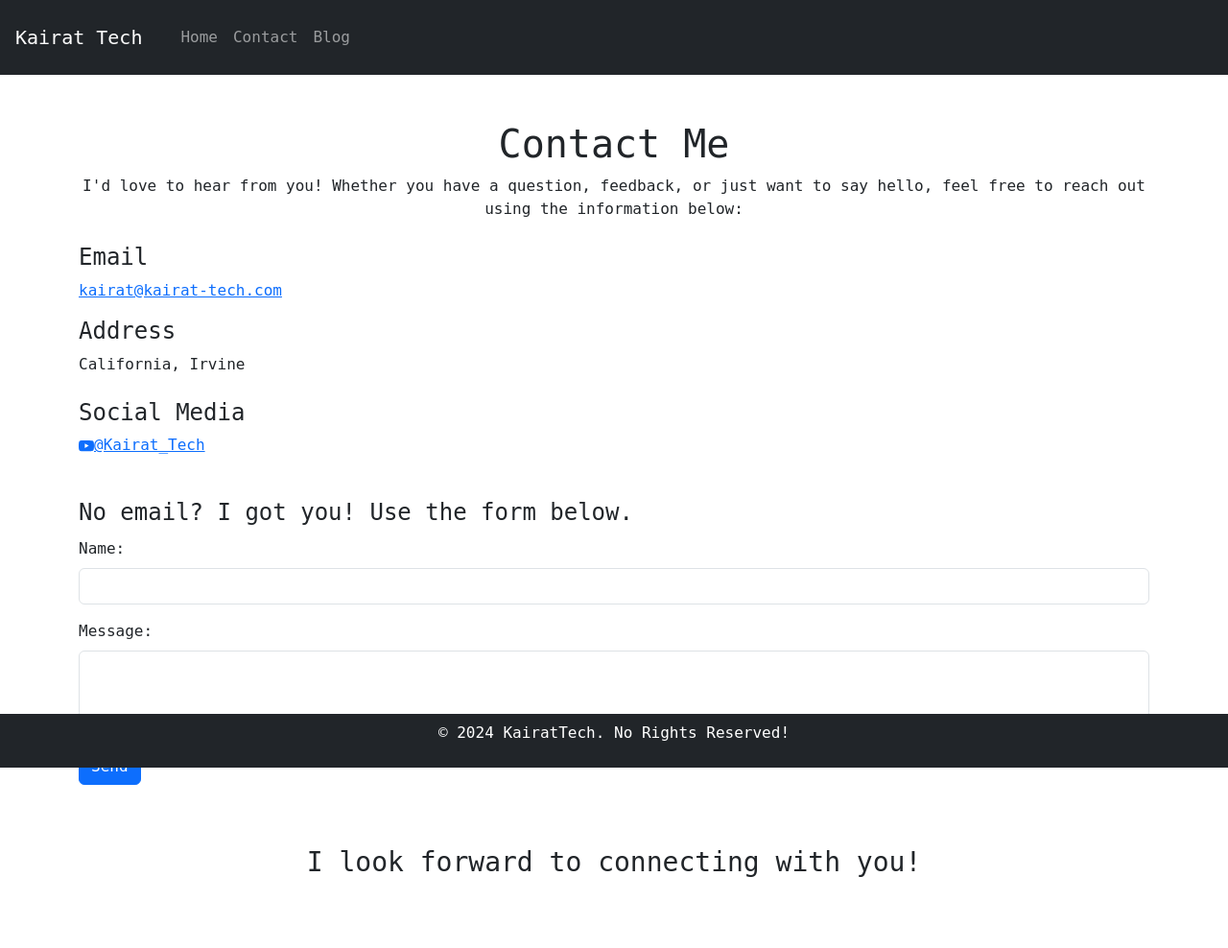
After one commit to kairat-beep/MyAwesomeBlog, a Django app: page /contact/ in a window 1280 px wide. The commit adds this page. Shown: the whole page at 96% size. Run offline with Django 5.2, Linux system fonts and the light colour scheme.

Commit message:
Contact Form

```diff
--- /dev/null
+++ b/contact/admin.py
@@ -0,0 +1,5 @@
+from django.contrib import admin
+
+from contact.models import ContactMessage
+
+admin.site.register(ContactMessage)
--- /dev/null
+++ b/contact/apps.py
@@ -0,0 +1,6 @@
+from django.apps import AppConfig
+
+
+class ContactConfig(AppConfig):
+    default_auto_field = "django.db.models.BigAutoField"
+    name = "contact"
--- /dev/null
+++ b/contact/forms.py
@@ -0,0 +1,16 @@
+from django.forms import ModelForm, Textarea
+
+from .models import ContactMessage
+
+
+class ContactMessageForm(ModelForm):
+
+    class Meta:
+        model = ContactMessage
+        fields = "__all__"
+        widgets = {"message": Textarea(attrs={"rows": 3})}
+
+    def __init__(self, *args, **kwargs):
+        super().__init__(*args, **kwargs)
+        for field in self.fields:
+            self.fields[field].widget.attrs["class"] = "form-control"
--- /dev/null
+++ b/contact/models.py
@@ -0,0 +1,10 @@
+from django.db import models
+
+
+class ContactMessage(models.Model):
+
+    name = models.CharField(max_length=80)
+    message = models.CharField(max_length=500)
+
+    def __str__(self):
+        return f"{self.name} : {self.message}"
--- /dev/null
+++ b/contact/static/contact.js
@@ -0,0 +1,4 @@
+$(function(){
+	$(".contact div").addClass("form-group mb-3");
+	$(".contact div label").addClass("form-label");
+})
--- /dev/null
+++ b/contact/tests.py
@@ -0,0 +1 @@
+# Create your tests here.
--- /dev/null
+++ b/contact/views.py
@@ -0,0 +1,23 @@
+from django.contrib.messages.views import SuccessMessageMixin
+from django.utils.html import escape
+from django.views.generic.edit import FormView
+
+from contact.forms import ContactMessageForm
+from contact.models import ContactMessage
+
+
+class ContactMessageView(SuccessMessageMixin, FormView):
+
+    template_name = "contact/contact.html"
+    form_class = ContactMessageForm
+    success_url = "thanks"
+    success_message = "%(name)s"
+
+    def form_valid(self, form):
+
+        # Clean user data. Just in case
+        ContactMessage.objects.create(
+            name=escape(form.cleaned_data["name"]),
+            message=escape(form.cleaned_data["message"]),
+        )
+        return super().form_valid(form)
--- a/django_project/settings.py
+++ b/django_project/settings.py
@@ -71,6 +71,7 @@ INSTALLED_APPS = [
     "blog",
     "post",
     "axes",
+    "contact",
 ]
 
 MIDDLEWARE = [
@@ -171,7 +172,7 @@ STATICFILES_DIRS = [
     BASE_DIR + "/blog/static",
     BASE_DIR + "/post/static",
 ]
-
+MESSAGE_STORAGE = "django.contrib.messages.storage.cookie.CookieStorage"
 MEDIA_URL = "/media/"
 STATIC_URL = "/static/"
 STATIC_ROOT = os.path.join(PROJECT_ROOT, "static")
--- a/django_project/templates/base.html
+++ b/django_project/templates/base.html
@@ -6,7 +6,6 @@
     <title>Kairat Tech</title>
         <link href="https://cdn.jsdelivr.net/npm/bootstrap@5.3.3/dist/css/bootstrap.min.css" rel="stylesheet" integrity="sha384-QWTKZyjpPEjISv5WaRU9OFeRpok6YctnYmDr5pNlyT2bRjXh0JMhjY6hW+ALEwIH" crossorigin="anonymous">
     {% load static %}
-    <link rel="stylesheet" href="{% static 'blog.css'%}"/>
 </head>
 <body class='pb-5 mb-3'>
     <!-- Navigation -->
@@ -18,7 +17,7 @@
         <div class="collapse navbar-collapse" id="navbarNav">
             <ul class="navbar-nav ml-auto">
                 <li class="nav-item"><a class="nav-link" href="/">Home</a></li>
-                <li class="nav-item"><a class="nav-link" href="/">Contact</a></li>
+                <li class="nav-item"><a class="nav-link" href="/contact">Contact</a></li>
                 <li class="nav-item"><a class="nav-link" href="/blog">Blog</a></li>
             </ul>
         </div>
@@ -36,5 +35,7 @@
     <script src="https://cdn.jsdelivr.net/npm/bootstrap@5.3.3/dist/js/bootstrap.min.js" integrity="sha384-0pUGZvbkm6XF6gxjEnlmuGrJXVbNuzT9qBBavbLwCsOGabYfZo0T0to5eqruptLy" crossorigin="anonymous"></script>
     <script src="https://cdn.jsdelivr.net/npm/bootstrap@5.3.3/dist/js/bootstrap.bundle.min.js" integrity="sha384-YvpcrYf0tY3lHB60NNkmXc5s9fDVZLESaAA55NDzOxhy9GkcIdslK1eN7N6jIeHz" crossorigin="anonymous"></script>
     <script src="https://code.jquery.com/jquery-3.7.1.js"></script>
+    <link rel="stylesheet" href="{% static 'blog.css'%}"/>
+    <script type="text/javascript" src="{% static 'contact.js'%}"></script>
 </body>
 </html>
--- /dev/null
+++ b/django_project/templates/contact/contact.html
@@ -0,0 +1,38 @@
+{% extends 'base.html' %}
+{% block content %}
+<div class="container mt-5">
+    <h1 class="text-center">Contact Me</h1>
+    <p class="text-center">I'd love to hear from you! Whether you have a question, feedback, or just want to say hello, feel free to reach out using the information below:</p>
+    <div class="mt-4">
+        <div class="col-md-6">
+            <h4>Email</h4>
+            <p><a href="mailto:kairat@kairat-tech.com">kairat@kairat-tech.com</a></p>
+        </div>
+        <div class="col-md-6">
+            <h4>Address</h4>
+            <p>California, Irvine</p>
+        </div>
+    </div>
+    <div class="row mt-4">
+        <div class="col-md-12">
+            <h4>Social Media</h4>
+            <ul class="list-unstyled">
+                <li><a href="https://www.youtube.com/@Kairat_Tech" target="_blank"><i class="bi bi-youtube"></i><svg xmlns="http://www.w3.org/2000/svg" width="16" height="16" fill="currentColor" class="bi bi-youtube" viewBox="0 0 16 16">
+    <path d="M8.051 1.999h.089c.822.003 4.987.033 6.11.335a2.01 2.01 0 0 1 1.415 1.42c.101.38.172.883.22 1.402l.01.104.022.26.008.104c.065.914.073 1.77.074 1.957v.075c-.001.194-.01 1.108-.082 2.06l-.008.105-.009.104c-.05.572-.124 1.14-.235 1.558a2.01 2.01 0 0 1-1.415 1.42c-1.16.312-5.569.334-6.18.335h-.142c-.309 0-1.587-.006-2.927-.052l-.17-.006-.087-.004-.171-.007-.171-.007c-1.11-.049-2.167-.128-2.654-.26a2.01 2.01 0 0 1-1.415-1.419c-.111-.417-.185-.986-.235-1.558L.09 9.82l-.008-.104A31 31 0 0 1 0 7.68v-.123c.002-.215.01-.958.064-1.778l.007-.103.003-.052.008-.104.022-.26.01-.104c.048-.519.119-1.023.22-1.402a2.01 2.01 0 0 1 1.415-1.42c.487-.13 1.544-.21 2.654-.26l.17-.007.172-.006.086-.003.171-.007A100 100 0 0 1 7.858 2zM6.4 5.209v4.818l4.157-2.408z"/></svg>@Kairat_Tech</a></li>
+            </ul>
+        </div>
+    </div>
+    <div class="row mt-4 contact">
+        <div class="col-md-12">
+            <legend>No email? I got you! Use the form below.</legend>
+            <form action="" method="post" class="contact">
+               {% csrf_token %}
+               {{ form }}
+               <button type="submit" class="btn btn-primary">Send</button>
+            </form>
+        </div>
+    </div>
+
+    <h3 class="text-center mt-5">I look forward to connecting with you!</h3>
+</div>
+{% endblock %}
--- a/django_project/urls.py
+++ b/django_project/urls.py
@@ -18,18 +18,23 @@ from django.conf import settings
 from django.conf.urls.static import static
 from django.contrib import admin
 from django.urls import include, path
+from django.views.generic import TemplateView as TV
 from wagtail import urls as wagtail_urls
 from wagtail.admin import urls as wagtailadmin_urls
 from wagtail.documents import urls as wagtaildocs_urls
 
-from . import views
+from contact.views import ContactMessageView as contact_views
+
+from . import views as base_views
 
 urlpatterns = [
-    path("", views.index, name="index"),
+    path("", base_views.index, name="index"),
     path("admin/", admin.site.urls),
     path("admin-blog/", include(wagtailadmin_urls)),
     path("documents/", include(wagtaildocs_urls)),
     path("blog/", include(wagtail_urls)),
+    path("contact/", contact_views.as_view(), name="contact"),
+    path("contact/thanks", TV.as_view(template_name="contact/thanks.html")),
 ]
 urlpatterns += static(settings.MEDIA_URL, document_root=settings.MEDIA_ROOT)
 urlpatterns += static(settings.STATIC_URL, document_root=settings.STATIC_ROOT)
```
Also changed, not shown: django_project/templates/contact/thanks.html (added, +11 -0 lines), contact/__init__.py (added), contact/migrations/__init__.py (added), contact/static/contact.css (added), django_project/admin.py (added).
